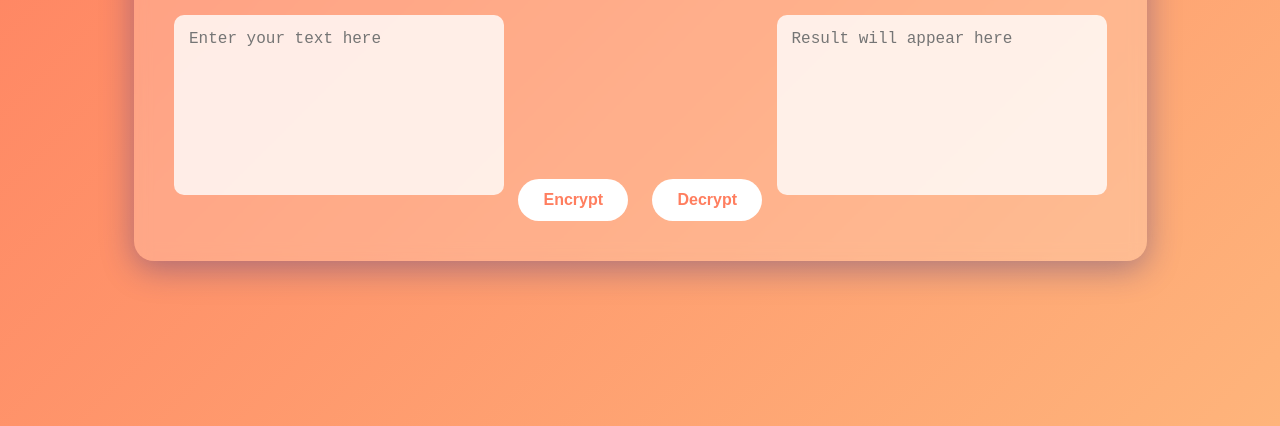
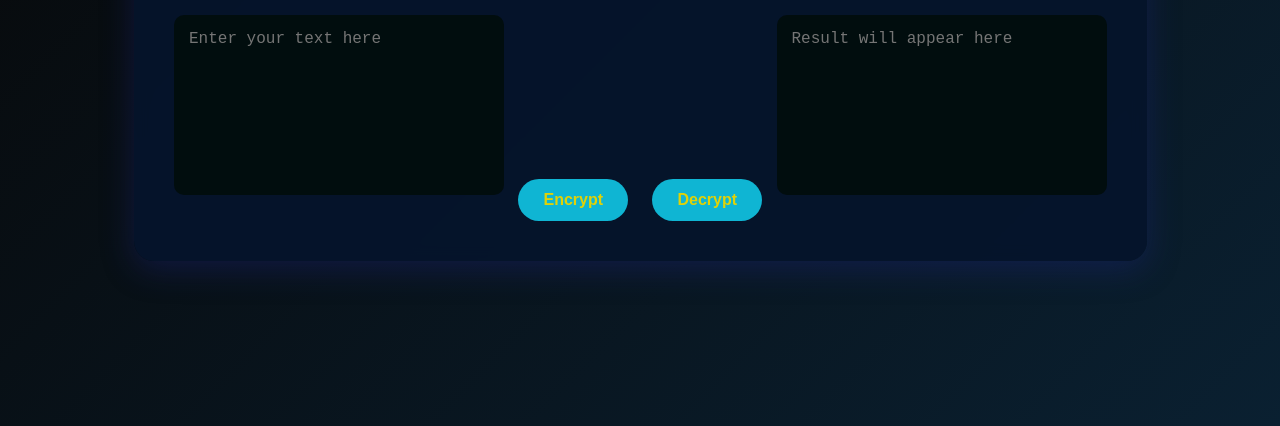
Before and after one commit to Harsh2292003/Encryption, a plain HTML site: page Encr.html in a window 1280 px wide. Shown: the part 374-800 px from the top of the page. Drawn offline with nearby package versions, Linux system fonts and the light colour scheme.

Commit message:
Add files via upload

```diff
--- a/Encr.css
+++ b/Encr.css
@@ -3,7 +3,7 @@
 body {
   margin: 0;
   padding: 0;
-  background: linear-gradient(135deg, #ff7e5f, #feb47b);
+  background: linear-gradient(135deg, #070707, #0a2031);
   font-family: 'Poppins', sans-serif;
   display: flex;
   flex-direction: column;
@@ -22,7 +22,7 @@ h1 {
 }
 
 .container {
-  background: rgba(255, 255, 255, 0.2);
+  background: rgba(6, 20, 44, 0.952);
   padding: 30px 40px;
   border-radius: 20px;
   box-shadow: 0 8px 32px 0 rgba(31, 38, 135, 0.37);
@@ -41,8 +41,8 @@ textarea {
   font-size: 1rem;
   resize: none;
   outline: none;
-  background: rgba(255, 255, 255, 0.8);
-  color: #333;
+  background: rgba(0, 12, 8, 0.8);
+  color: #050505;
   transition: transform 0.3s ease;
 }
 
@@ -51,8 +51,8 @@ textarea:focus {
 }
 
 button {
-  background-color: #ffffff;
-  color: #ff7e5f;
+  background-color: #0fb5d3;
+  color: #e0d208;
   border: none;
   padding: 12px 25px;
   margin: 10px 10px;
--- a/styles.css
+++ b/styles.css
@@ -3,10 +3,10 @@
 body {
   margin: 0;
   padding: 0;
-  background: linear-gradient(to right, #6a11cb, #2575fc);
+  background: linear-gradient(to right, #0f0f0f, #0f2255);
   font-family: 'Poppins', sans-serif;
   text-align: center;
-  color: white;
+  color: rgb(183, 230, 16);
   min-height: 100vh;
   display: flex;
   flex-direction: column;
@@ -24,7 +24,7 @@ h1 {
 a {
   display: inline-block;
   text-decoration: none;
-  color: #fff;
+  color: #ee9105;
   font-size: 1.5rem;
   margin-top: 20px;
   background: rgba(255, 255, 255, 0.1);
```
Also changed, not shown: index.html (+2 -2 lines), images.avif (added).
